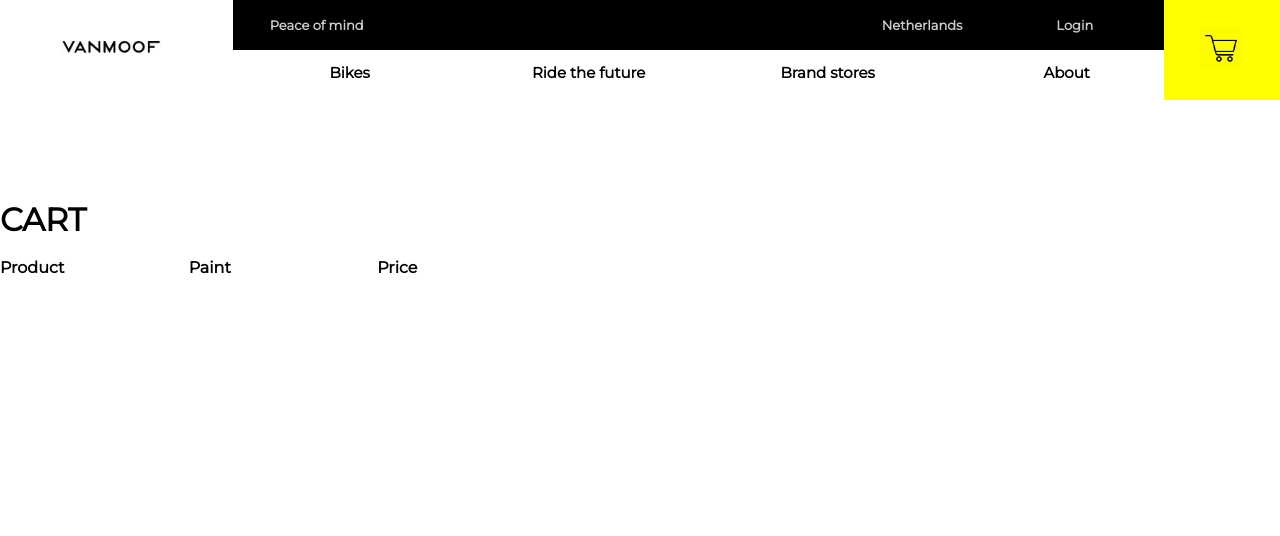
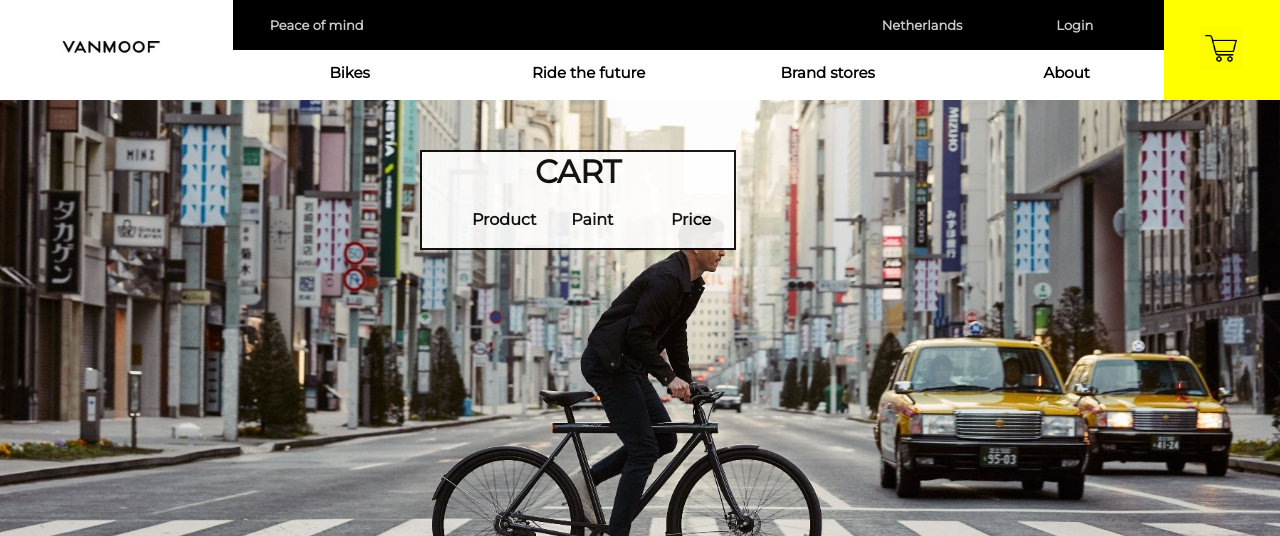
Before and after one commit to jtraa/Bikewebshop, a PHP site: page /cart.php in a window 1280 px wide. Shown: the top 536 px of the page. Run offline with PHP 8.4, Linux system fonts and the light colour scheme; the visitor is signed in with stand-in values (Sample User, id 1); data that the repository does not hold is empty.

Commit message:
cart repair

```diff
--- a/cart.php
+++ b/cart.php
@@ -16,6 +16,7 @@ session_start();
     <link rel="stylesheet" href="css/main.css">
     <link rel="stylesheet" href="css2/products.css">
     <link rel="stylesheet" href="css/cart.css">
+    <link rel="stylesheet" href="css/inlogregistreer.css">
 </head>
 <body>
   <div class="container-header">
@@ -74,7 +75,7 @@ session_start();
 
     <div class="main">
         <div class="table">
-        <h1><strong>CART</strong></h1><br>
+        <center><h1><strong>CART</strong></h1><br></center>
 
         <ul>
 
--- a/css/cart.css
+++ b/css/cart.css
@@ -1,12 +1,15 @@
 .main{
 
-margin-top: 200px;
+margin-top: 150px;
+margin-left: 420px;
 }
 
 
 .table{
   width: 100%;
-    /* border: 2px solid black; */
+  background-color: white;
+  opacity: 0.9;
+    border: 2px solid black;
 }
 
 .table h2 {
@@ -14,7 +17,8 @@ padding-left: -100px;
 }
 
  .table li{
-    padding-right: 150px;
+    padding-left: 50px;
+    padding-bottom: -50px;
     display:block;
 
     /* float: center; */
```
